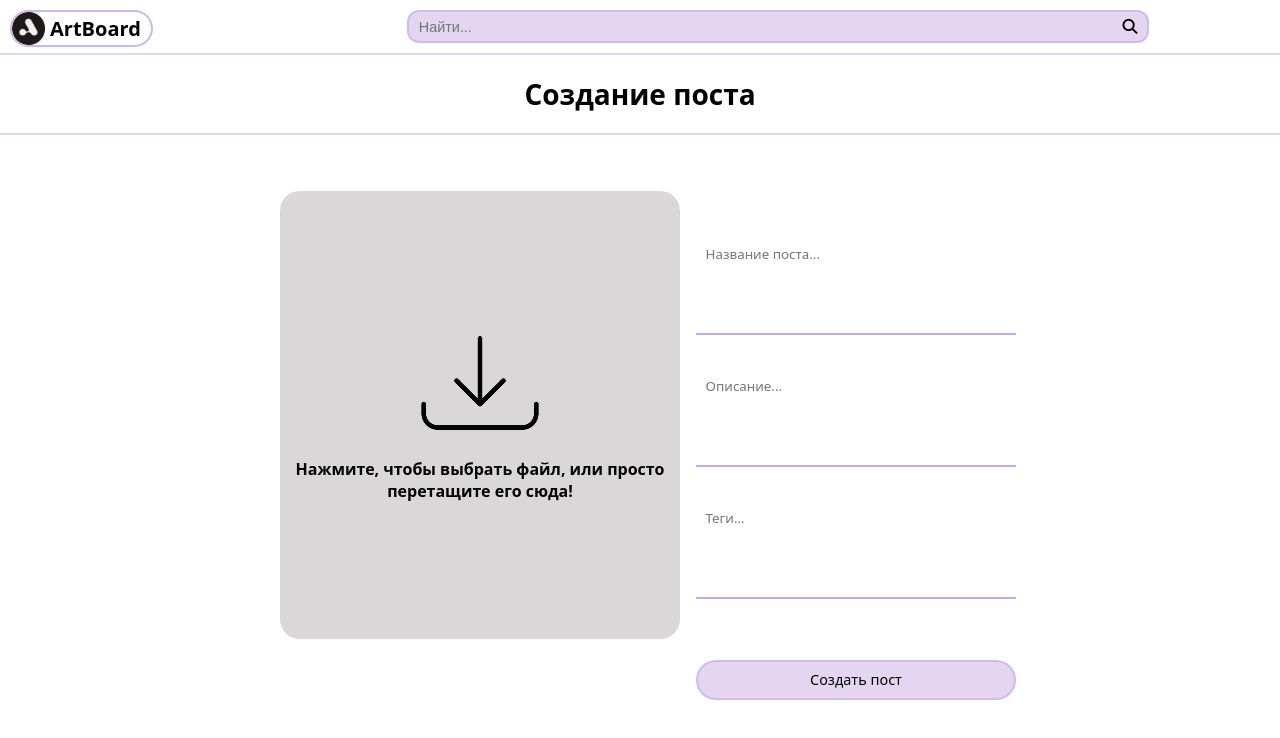
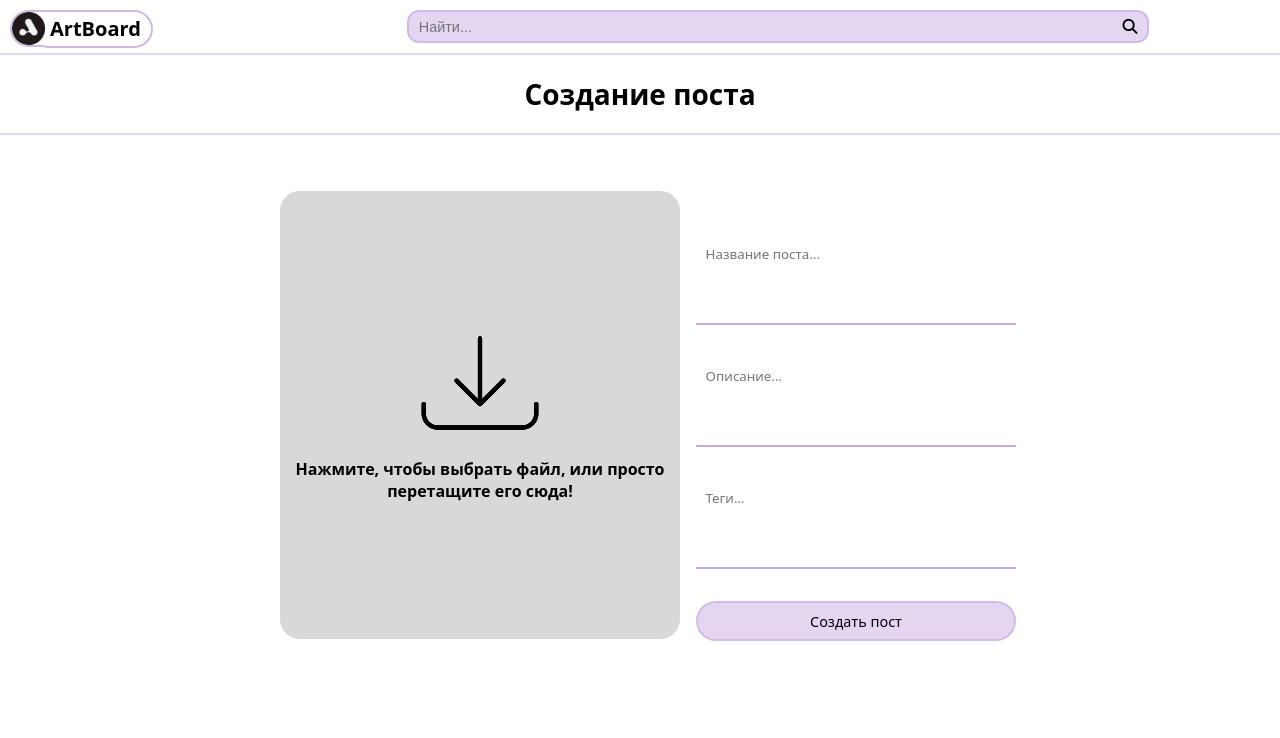
Before and after one commit to ilyak0shelev/mediahosting, a React (Create React App) app: page /create_post in a window 1280 px wide. Shown: the top 738 px of the page. Built offline with nearby package versions, Linux system fonts and the light colour scheme; no server answers.

Commit message:
UI edits

```diff
--- a/src/styles/CreatePost.css
+++ b/src/styles/CreatePost.css
@@ -5,6 +5,7 @@
     align-items: center;
     justify-content: top;
     flex-flow: column nowrap;
+    font-family: system-ui, -apple-system, BlinkMacSystemFont, 'Segoe UI', Roboto, Oxygen, Ubuntu, Cantarell, 'Open Sans', 'Helvetica Neue', sans-serif;
 }
 
 .newPostTitleCont {
@@ -93,22 +94,61 @@
     margin: 5%;
     padding: 3%;
     transition: 0.3s;
-    height: 100px;
+    height: 90px;
     word-break: break-all;
     outline: none;
     resize: none;
     font-family: system-ui, -apple-system, BlinkMacSystemFont, 'Segoe UI', Roboto, Oxygen, Ubuntu, Cantarell, 'Open Sans', 'Helvetica Neue', sans-serif;
-    color: red;
 }
 
 .newPostInput:hover {
-    border-radius: 20px;
+    border-radius: 10px;
     box-shadow: 10px 10px 15px -2px rgba(176, 135, 214, 0.45);
 }
 
 #createBtn {
-    margin-top: 14%;
+    margin-top: 5%;
     width: 100%;
     height: 40px;
     border-radius: 20px;
 }
+
+.newPostInput::-webkit-scrollbar {
+    width: 12px;
+}
+
+.newPostInput::-webkit-scrollbar-track {
+    background: transparent;
+}
+
+.newPostInput::-webkit-scrollbar-thumb {
+    background-color: rgba(176, 135, 214, 0.45);
+    border-radius: 20px;
+    border: 3px solid rgba(176, 135, 214, 0.45);
+
+}
+
+.progessBarCont {
+    width: 100%;
+    border: 2px solid rgba(176, 135, 214, 0.45);
+    border-radius: 20px;
+}
+
+.progessBar {
+    height: 1rem;
+    width: 0%;
+    background-color: rgba(105, 207, 165, 0.45);
+    border-radius: 20px;
+    padding:2px;
+}
+
+.publishedAlert {
+    border: 2px solid rgba(176, 135, 214, 0.45);
+    background-color: rgba(176, 135, 214, 0.35);
+    border-radius: 20px;
+    padding: 10px;
+    font-size: 14px;
+    font-weight: 500;
+    position: sticky;
+    top: 90%;
+}
--- a/src/styles/Header.css
+++ b/src/styles/Header.css
@@ -35,7 +35,7 @@
     align-items: center;
     font-size: 12px;
     border: 2px solid rgba(176, 135, 214, 0.6);
-    padding: 16px 10px 17px 5px;
+    padding: 16px 10px 18px 5px;
     border-radius: 0px 20px 20px 0px;
     border-left: none;
     font-family: system-ui, -apple-system, BlinkMacSystemFont, 'Segoe UI', Roboto, Oxygen, Ubuntu, Cantarell, 'Open Sans', 'Helvetica Neue', sans-serif;
```
